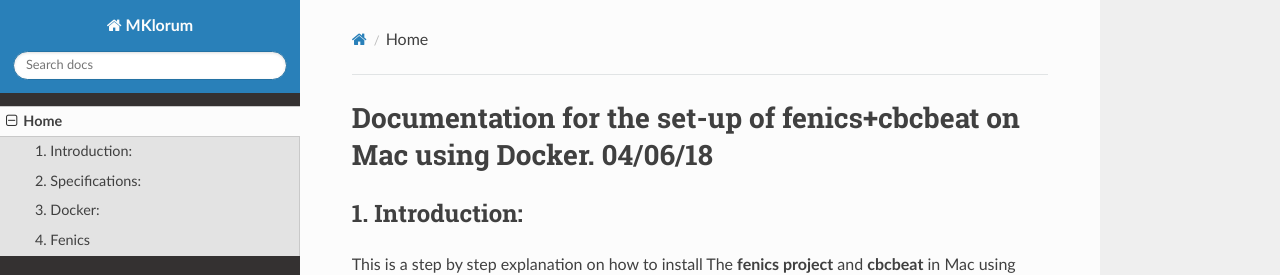
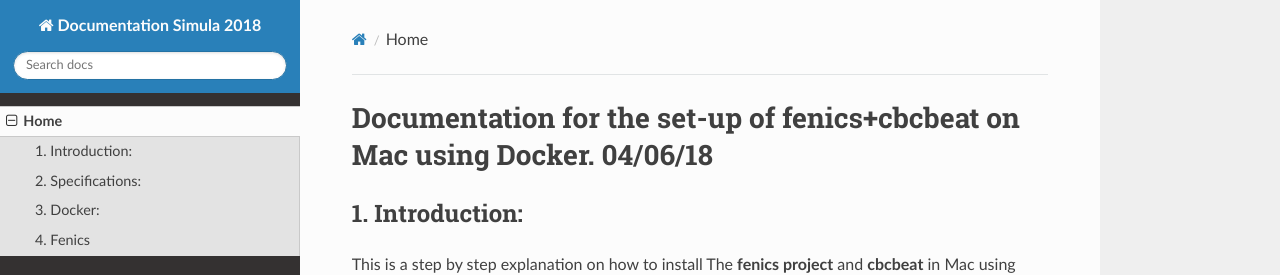
Before and after one commit to ErikaKvalem/Documentation-2018-MkDocs, an MkDocs documentation site: the page built from docs/index.md, in a window 1280 px wide. Shown: the top 275 px of the page. Built offline with MkDocs 1.6.1, drawn with Linux system fonts in a browser that asks for light colours; nearby versions of some CDN libraries; old or Windows-style settings are respelled for this version of MkDocs.

Commit message:
Update mkdocs.yml

```diff
--- a/mkdocs.yml
+++ b/mkdocs.yml
@@ -1,4 +1,4 @@
-site_name: MKlorum
+site_name: Documentation Simula 2018
 pages:
      - Home: index.md
      #- About: about.md
```
